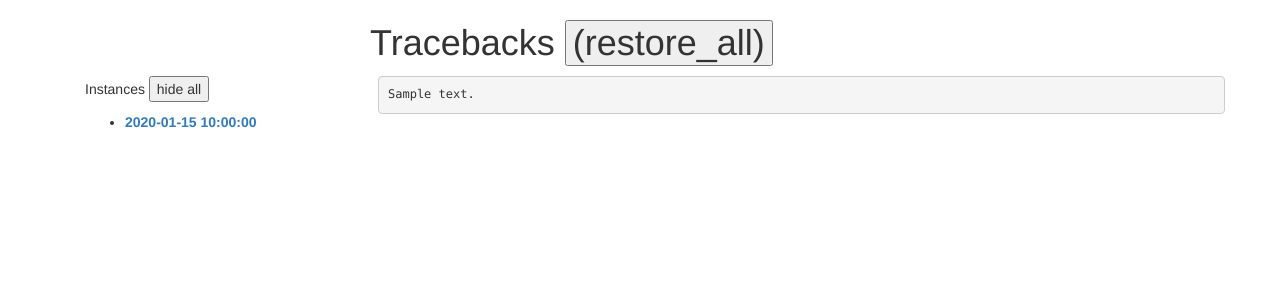
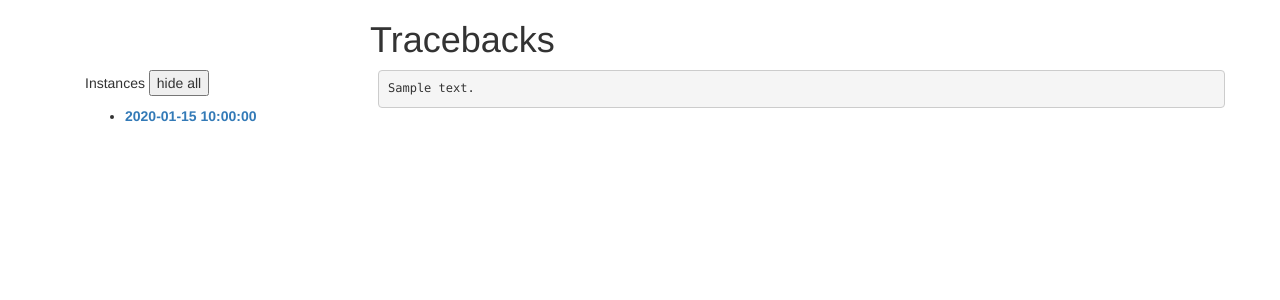
Before and after one commit to topher200/assertion-context, a Flask app: template web/templates/index.html in a window 1280 px wide. Shown: the top 300 px of the page. Run offline with Flask 2, Linux system fonts and the light colour scheme; the template is opened without the code that fills it: most values are stand-ins (such as "Sample title", 1, 10 or a date in 2020); parts of the project's set-up code (start-up, migrations or seed data) failed here and were passed over; some libraries are stand-ins or nearby versions.

Commit message:
move restore button to right column

```diff
--- a/web/templates/index.html
+++ b/web/templates/index.html
@@ -39,9 +39,16 @@
     <header>
         <div class="left-header col-md-3">
         </div>
-        <div class="right-header col-md-9">
-            <h1>Tracebacks <button onclick="restore_all()">(restore_all)</button></h1>
+        <div class="left-header col-md-6">
+            <h1>Tracebacks</h1>
         </div>
+        <div class="right-header col-md-3">
+            <br>
+            {% if show_restore_button %}
+            <button onclick="restore_all()">Restore all hidden Tracebacks</button>
+            {% endif %}
+        </div>
+        <div class="clearfix"></div>
     </header>
 
     <body>
```
